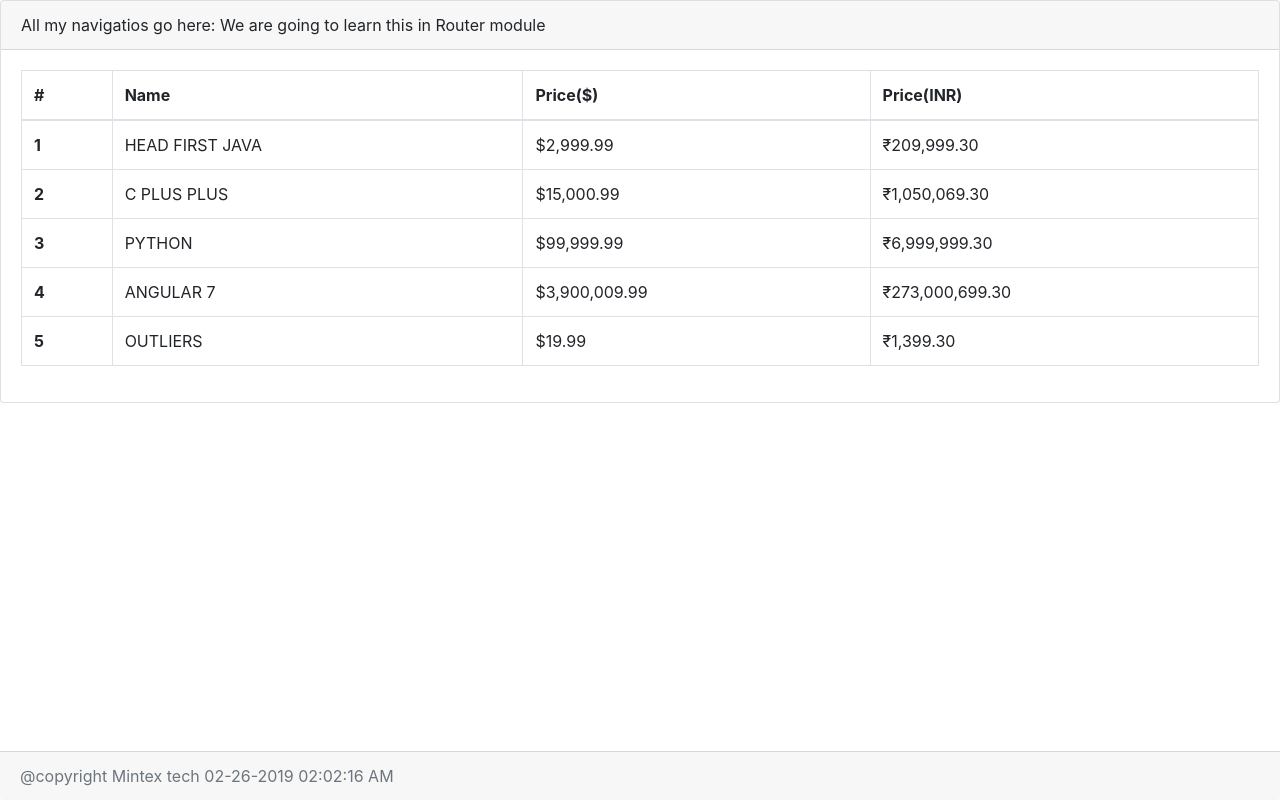
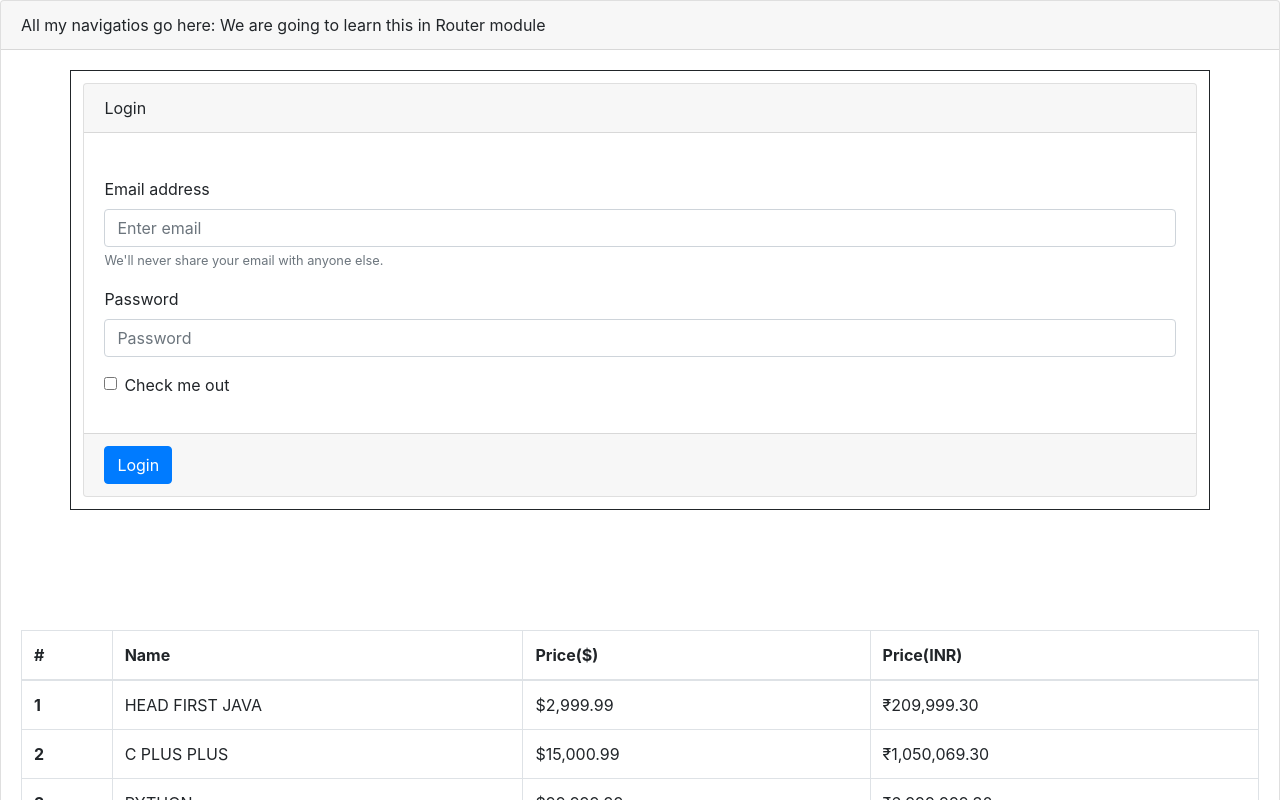
Before and after one commit to devvuppala/MintexDinner, an Angular app: page / in a window 1280 px wide. Shown: the top 800 px of the page. Built offline with nearby package versions, Linux system fonts and the light colour scheme; data requests are answered from the project's data file.

Commit message:
Class - 5

```diff
--- a/db.json
+++ b/db.json
@@ -23,5 +23,50 @@
         "id" : 5,
         "name": "Outliers",
         "price": 19.99
-    } ]
+    } ],
+
+    "users" : [
+        {
+            "id": 1,
+            "name": "dev",
+            "emailID": "dev@mintex.com",
+            "password": "angular"
+        },
+        {
+            "id": 2,
+            "name": "steve",
+            "emailID": "steve@mintex.com",
+            "password": "angular"
+        },
+        {
+            "id": 3,
+            "name": "kevin",
+            "emailID": "kevin@mintex.com",
+            "password": "angular"
+        },
+        {
+            "id": 4,
+            "name": "Shrey",
+            "emailID": "Shrey@mintex.com",
+            "password": "angular"
+        },
+        {
+            "id": 5,
+            "name": "Tanvi",
+            "emailID": "Tanvi@mintex.com",
+            "password": "angular"
+        },
+        {
+            "id": 6,
+            "name": "Nista",
+            "emailID": "Nista@mintex.com",
+            "password": "angular"
+        },
+        {
+            "id": 7,
+            "name": "rashmi",
+            "emailID": "rashmi@mintex.com",
+            "password": "angular"
+        }
+    ]
 }
--- a/src/app/app.component.html
+++ b/src/app/app.component.html
@@ -18,9 +18,15 @@
         All  my navigatios go here: We are going to learn this in Router module
     </div>
     <div class="card-body">
+        <app-login></app-login>
+        <br>
+        <br>
+        <br>
+        <br>
+        <br>
         <app-books-root></app-books-root>
     </div>
-    <div class="card-footer text-muted fixed-bottom">
+    <div class="card-footer text-muted">
             @copyright Mintex tech {{now | date : 'MM-dd-yyyy hh:mm:ss a'}}
     </div>
 </div>
--- a/src/app/app.module.ts
+++ b/src/app/app.module.ts
@@ -7,6 +7,7 @@ import { AdsModule } from './advertisement/ads.module';
 import { BooksModule } from './books/app.books.module';
 import { HttpClientModule } from '@angular/common/http';
 import { CurrencyConvertorPipe } from './pipes/app.usdToINR.pipe';
+import { LoginModule } from './login/login.module';
 
 @NgModule({
   declarations: [
@@ -17,7 +18,8 @@ import { CurrencyConvertorPipe } from './pipes/app.usdToINR.pipe';
     MenuModule,
     AdsModule,
     BooksModule,
-    HttpClientModule
+    HttpClientModule,
+    LoginModule
   ],
   providers: [],
   bootstrap: [AppComponent]
--- /dev/null
+++ b/src/app/login/app.login.css
@@ -0,0 +1,3 @@
+h3 {
+    color: blue;
+}
--- /dev/null
+++ b/src/app/login/app.login.html
@@ -0,0 +1,35 @@
+
+<div class="container" style="border: 1px solid;padding: 1%;">
+    <div class="card">
+        <div class="card-header">
+            {{loginHeaderText}}
+
+        </div>
+        <div class="card-body">
+            <div class="alert alert-success" role="alert" *ngIf="loginMessage != null && loginSucess">
+                    {{loginMessage}}
+            </div>
+            <div class="alert alert-danger" role="alert" *ngIf="loginMessage != null && !loginSucess">
+                    {{loginMessage}}
+            </div><br>
+            <div class="form-group">
+                <label for="exampleInputEmail1">Email address</label>
+                <input type="email" #emailRef [(ngModel)]="user.emailID" class="form-control"  id="exampleInputEmail1" aria-describedby="emailHelp" placeholder="Enter email">
+                <small id="emailHelp" class="form-text text-muted">We'll never share your email with anyone else.</small>
+            </div>
+            <div class="form-group">
+                <label for="exampleInputPassword1">Password</label>
+                <input type="password" #passwordRef [(ngModel)]="user.password" class="form-control" id="exampleInputPassword1" placeholder="Password">
+            </div>
+            <div class="form-group form-check">
+                <input type="checkbox" class="form-check-input" id="exampleCheck1">
+                <label class="form-check-label" for="exampleCheck1">Check me out</label>
+            </div>
+        </div>
+        <div class="card-footer">
+
+                <button  class="btn btn-primary" (click)="loginUser()">Login</button>
+        </div>
+    </div>
+
+</div>
--- /dev/null
+++ b/src/app/login/login.component.ts
@@ -0,0 +1,39 @@
+import { Component } from "@angular/core";
+import { User } from "./login.user.model";
+import { UserService } from "../services/app.user.service";
+import { ComponentFactoryResolver } from "@angular/core/src/render3";
+
+@Component({
+    selector: 'app-login',
+    templateUrl:'app.login.html',
+    styleUrls:['app.login.css']
+})
+
+export class LoginComponent {
+    loginHeaderText = "Login";
+    loginMessage: string = null;
+    loginSucess: boolean = false;
+    user: User = {
+        id: 0,
+        name: null,
+        emailID: null,
+        password: null,
+    };
+
+    constructor(private userService : UserService) {
+
+    }
+
+    loginUser() {
+        this.userService.validateUser(this.user).subscribe((returnedUser: User[]) =>{
+            if(returnedUser != null && returnedUser.length != 0) {
+                this.loginMessage = "Logged in succesfully!"
+                this.user = returnedUser[0];
+                this.loginSucess = true;
+            } else {
+                this.loginMessage = "Login Failed";
+                this.loginSucess = false;
+            }
+        })
+    }
+}
--- /dev/null
+++ b/src/app/login/login.user.model.ts
@@ -0,0 +1,6 @@
+export interface User {
+    id: number,
+    name: string,
+    emailID: string,
+    password: string,
+}
--- /dev/null
+++ b/src/app/services/app.user.service.ts
@@ -0,0 +1,19 @@
+import { Injectable } from "@angular/core";
+import { HttpClient } from "@angular/common/http";
+import { Observable } from "rxjs";
+import { User } from "../login/login.user.model";
+
+const JSON_SERVICE = "http://localhost:3000"
+@Injectable()
+export class UserService {
+
+    constructor(private http : HttpClient) {
+
+    }
+
+    validateUser(user: User): Observable<User[]> {
+        let parameter = "emailID=" + user.emailID + "&password=" + user.password
+        return this.http.get<User[]>(JSON_SERVICE + "/users?" + parameter);
+    }
+
+}
```
Also changed, not shown: src/app/login/login.module.ts (added, +22 -0 lines).
